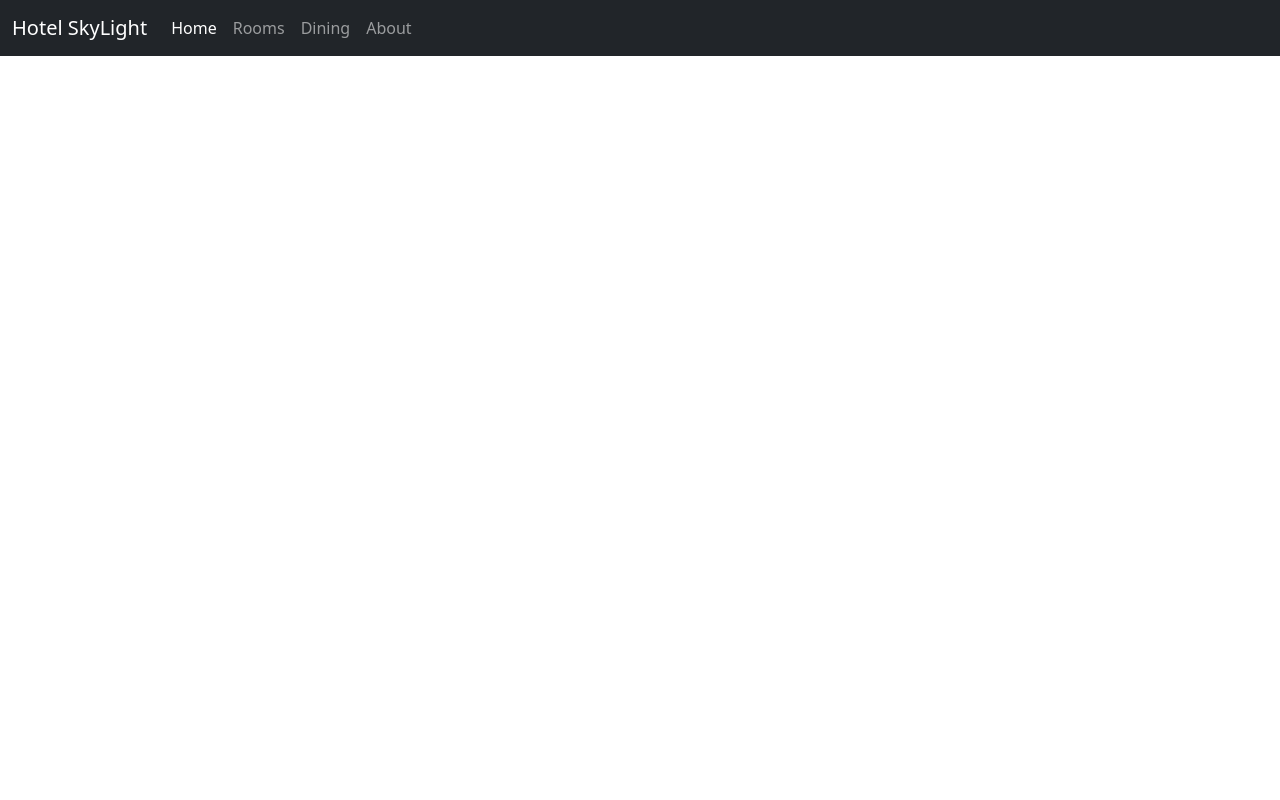
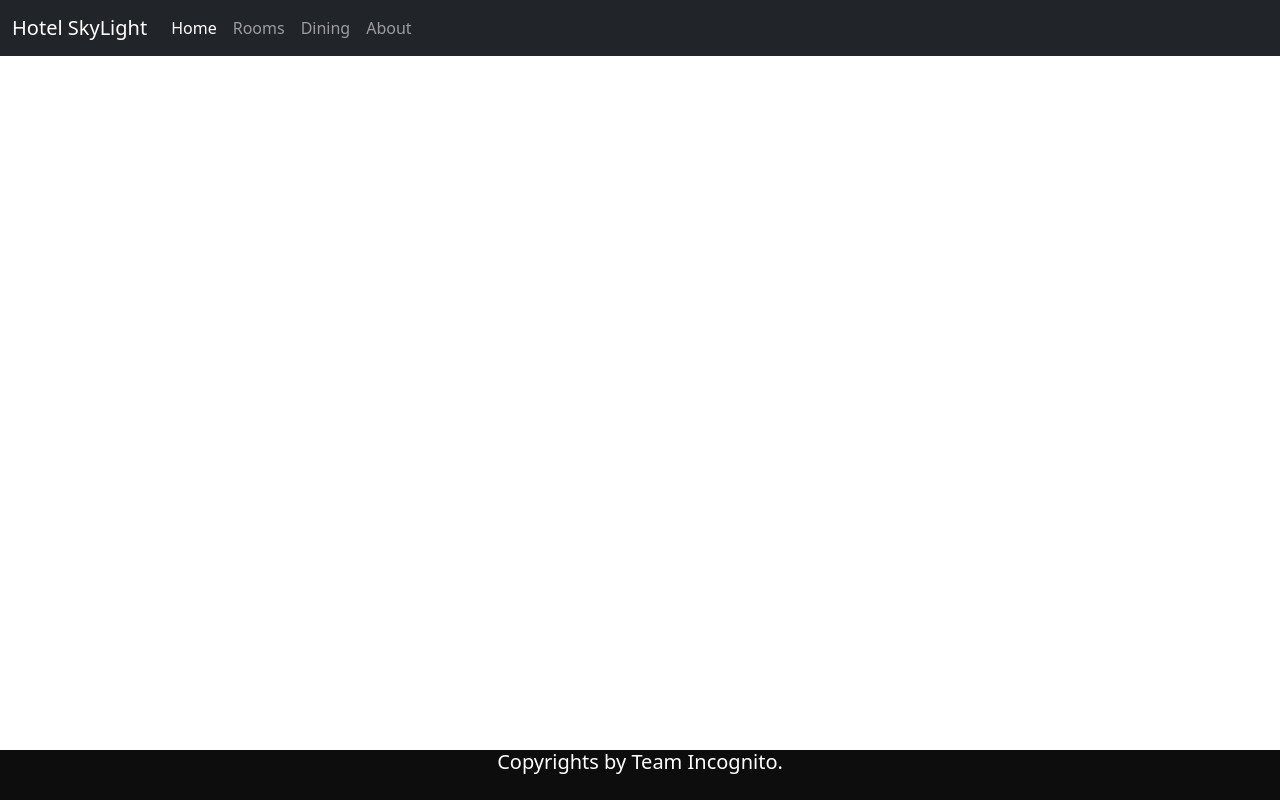
Before and after one commit to JeewHiddala/SPM_hotel_management_web_application-Hotel_Skyline, a React (Create React App) app in the folder frontend/: page / in a window 1280 px wide. Built offline with nearby package versions, Linux system fonts and the light colour scheme.

Commit message:
Project footer added. AB#34. AB#37. AB#39

```diff
--- a/frontend/src/App.css
+++ b/frontend/src/App.css
@@ -36,3 +36,19 @@
     transform: rotate(360deg);
   }
 }
+
+/* footer */
+.footer {
+  position: fixed;
+  left: 0;
+  bottom: 0;
+  width: 100%;
+  height: 50px;
+  background-color: rgb(14, 13, 13);
+  color: white;
+  text-align: center;
+}
+
+.footer h6{
+  margin-top: 5px;
+}
--- a/frontend/src/App.js
+++ b/frontend/src/App.js
@@ -1,10 +1,22 @@
 import './App.css';
+import React from 'react';
+import { BrowserRouter as Router, Route, Switch} from 'react-router-dom';    //make routes
 import NavBar from './components/navBar/navBar';
+import Footer from './components/footer/footer';
 
 function App() {
   return (
     <div>
-      <NavBar/>
+      <Router>
+                <NavBar/>
+                    <section>
+                        <Switch>
+
+
+                        </Switch>
+                    </section>
+                <Footer/>
+            </Router>
     </div>
   );
 }
--- /dev/null
+++ b/frontend/src/components/footer/footer.js
@@ -0,0 +1,10 @@
+import React from "react";
+
+function Footer() {
+    return (
+        <div className="footer">
+            <h5>Copyrights by Team Incognito.</h5>
+        </div>
+    );
+}
+export default Footer;
```
